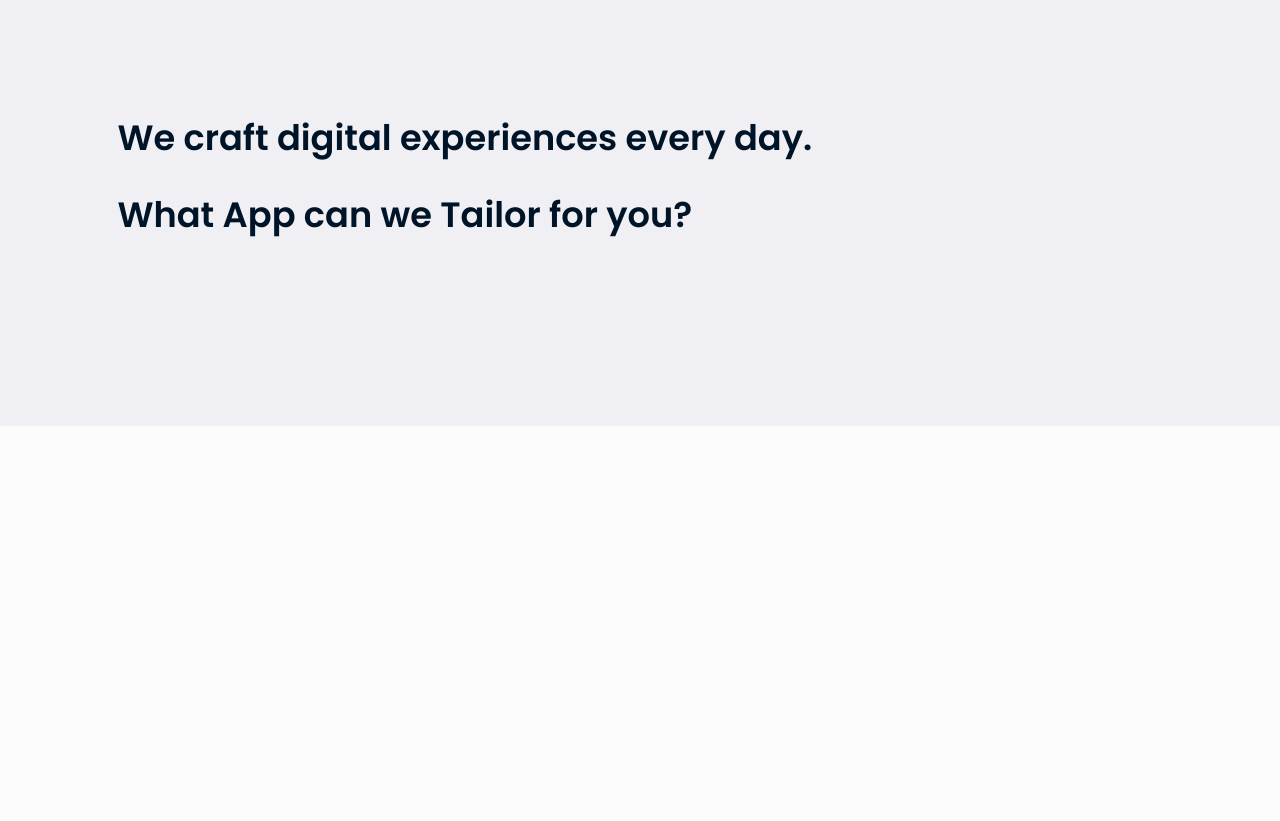
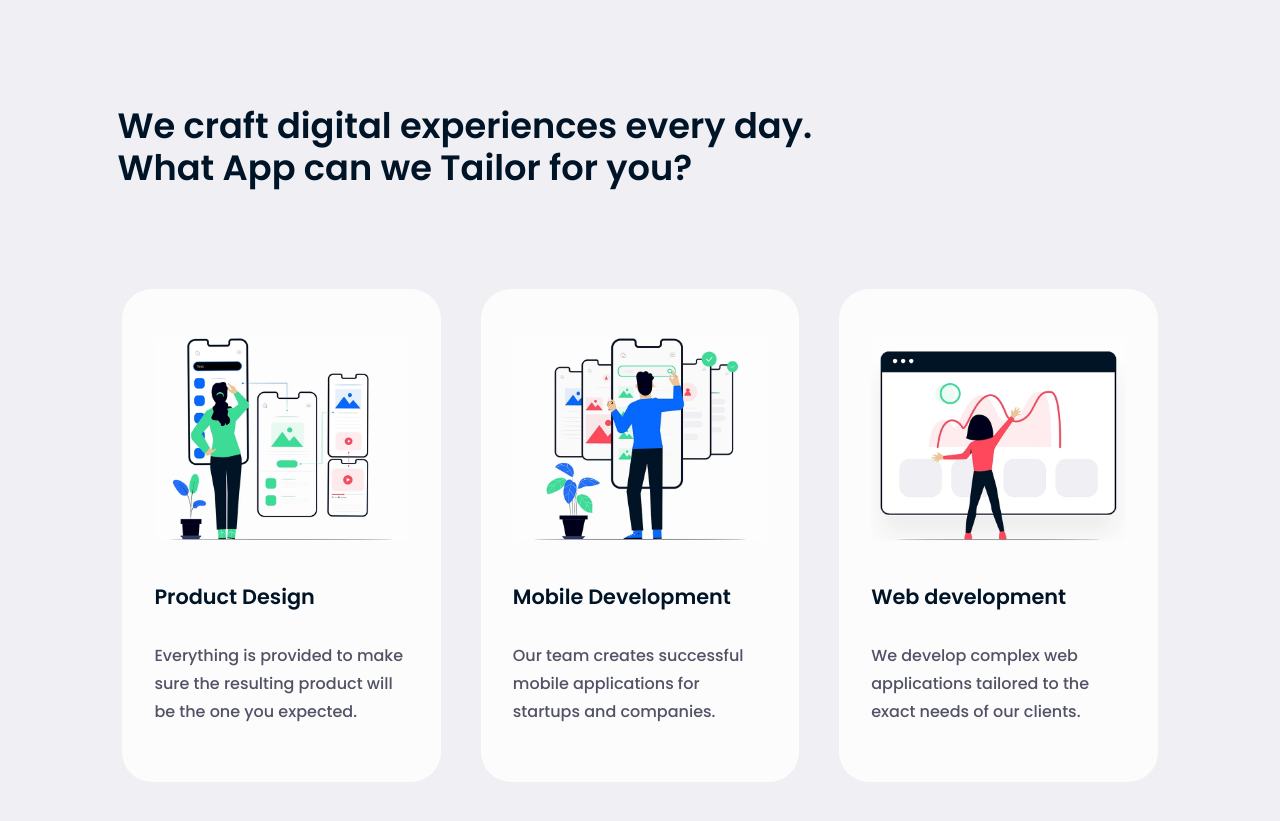
Before and after one commit to RafalPloszka/gatsby-page-AppTailors, a Gatsby site: page / in a window 1280 px wide. Shown: the part 537-1358 px from the top of the page. Before the commit the page ends 963 px from the top, so only its background shows below. Built offline with nearby package versions, Linux system fonts and the light colour scheme; Gatsby itself is replaced by a stand-in of ours.

Commit message:
add Service Cards do Service section

```diff
--- /dev/null
+++ b/src/components/ServiceCard.js
@@ -0,0 +1,40 @@
+import React from 'react';
+import PropTypes from 'prop-types';
+
+import Image from './Image';
+
+import * as styles from './ServiceCard.module.scss';
+
+const ServiceCard = ({ path, cardTitle, cardText, imageFileName, imageAlt }) => {
+  console.log(imageFileName);
+  return (
+    <a
+      href={path}
+    >
+      <div className={styles.serviceCard}>
+        <div className={styles.imageWrapper}>
+          <Image
+            fileName={imageFileName}
+            alt={imageAlt}
+          />
+        </div>
+        <div className={styles.description}>
+          <div className={styles.title}>{cardTitle}</div>
+          <div className={styles.text}>
+            <p>{cardText}</p>
+          </div>
+        </div>
+      </div>
+    </a>
+  )
+}
+
+ServiceCard.propTypes = {
+  path: PropTypes.string,
+  cardTitle: PropTypes.string,
+  cardDescritpion: PropTypes.string,
+  imageFileName: PropTypes.string,
+  imageAlt: PropTypes.string,
+}
+
+export default ServiceCard
--- /dev/null
+++ b/src/components/ServiceCard.module.scss
@@ -0,0 +1,61 @@
+@import '../styles/core.scss';
+
+.serviceCard {
+  color: #001427;
+  background-color: #fcfcfc;
+  border: none;
+  transition: all .15s ease-in-out;
+  height: 100%!important;
+  position: relative;
+  display: flex;
+  flex-direction: column;
+  min-width: 0;
+  background-clip: border-box;
+  border-radius: 30px;
+  margin: 10px 5px;
+
+  &:hover {
+    box-shadow: 0 0 20px -5px rgb(0 0 0 / 25%);
+  }
+}
+
+.imageWrapper {
+  width: 80%;
+  margin: 48px auto 0;
+}
+
+.description {
+  width: 100%;
+  padding: 0 32px;
+}
+
+.title {
+  font-weight: 600;
+  width: -webkit-fit-content;
+  width: -moz-fit-content;
+  width: fit-content;
+  font-size: 1.6rem;
+  margin: 50px 0 40px;
+  @media (min-width: 1024px) {
+    font-size: 1.3rem;
+    margin: 40px 0 30px;
+  }
+  @media (min-width: 1440px) {
+    font-size: 1.6rem;
+  }
+}
+
+.text {
+  color: $fontGray;
+  font-weight: 500;
+  text-align: left;
+  font-size: .8rem;
+  margin-bottom: 36px;
+  @media (min-width: 124px) {
+    font-size: 1rem;
+  }
+  @media (min-width: 1440px) {
+    font-size: 1rem;
+    margin-bottom: 48px;
+  }
+}
--- a/src/styles/global.scss
+++ b/src/styles/global.scss
@@ -1,5 +1,8 @@
 @import "./core.scss";
 
+* {
+  box-sizing: border-box;
+}
 
 body {
   overflow-x: hidden;
@@ -10,6 +13,7 @@ body {
 }
 
 h1, h2, h3, h4, h5, h6 {
+  margin-top: 0;
   margin-bottom: .5rem;
   font-weight: 500;
   line-height: 1.2;
@@ -25,3 +29,15 @@ button, input, optgroup, select, textarea {
 button:focus:not(:focus-visible) {
   outline: 0;
 }
+
+a {
+  color: #313edd;
+  transition: all .1s ease-in-out;
+  text-decoration: none;
+  background-color: transparent;
+}
+
+p {
+  line-height: 1.75;
+  white-space: pre-line;
+}
--- a/src/views/Sections/Services/Services.js
+++ b/src/views/Sections/Services/Services.js
@@ -1,5 +1,7 @@
 import React from 'react';
 import PropTypes from 'prop-types';
+
+import ServiceCard from '../../../components/ServiceCard';
 
 import * as styles from './Services.module.scss';
 
@@ -7,6 +9,8 @@ const Services = props => {
   return (
     <section id="Services" className={styles.pageSection}>
       <div className={styles.container}>
+
+        <div className={styles.row}>
           <div className={styles.header}>
             <h2 className={styles.heading}>
               We craft digital experiences every day.
@@ -14,6 +18,37 @@ const Services = props => {
             <h3 className={styles.subheading}>
               What App can we Tailor for you?
             </h3>
+          </div>
+        </div>
+
+        <div className={styles.row}>
+          <div className={styles.column}>
+            <ServiceCard
+              path="https://github.com/RafalPloszka"
+              cardTitle="Product Design"
+              cardText="Everything is provided to make sure the resulting product will be the one you expected."
+              imageFileName="graphic-product-design.jpg"
+              imageAlt="product design graphic"
+            />
+          </div>
+          <div className={styles.column}>
+            <ServiceCard
+              path="https://github.com/RafalPloszka"
+              cardTitle="Mobile Development"
+              cardText="Our team creates successful mobile applications for startups and companies."
+              imageFileName="graphic-mobile-development.jpg"
+              imageAlt="mobile dev graphic"
+            />
+          </div>
+          <div className={styles.column}>
+            <ServiceCard
+              path="https://github.com/RafalPloszka"
+              cardTitle="Web development"
+              cardText="We develop complex web applications tailored to the exact needs of our clients."
+              imageFileName="graphic-web-development.jpg"
+              imageAlt="web dev graphic"
+            />
+          </div>
         </div>
       </div>
     </section>
--- a/src/views/Sections/Services/Services.module.scss
+++ b/src/views/Sections/Services/Services.module.scss
@@ -33,3 +33,22 @@
   font-weight: 600;
   margin-bottom: 70px;
 }
+.row {
+  display: flex;
+  flex-wrap: wrap;
+  margin-right: -15px;
+  margin-left: -15px;
+}
+
+.column {
+  margin: 20px 0;
+  position: relative;
+  width: 100%;
+  padding-right: 15px;
+  padding-left: 15px;
+
+  @media (min-width: 1024px){
+    flex: 0 0 calc(100% /3) !important;
+    max-width: calc(100% /3) !important;
+  }
+}
```
Also changed, not shown: src/images/graphic-mobile-development.jpg (added), src/images/graphic-product-design.jpg (added), src/images/graphic-web-development.jpg (added). Lines whose indentation alone changed are shown as unchanged.
